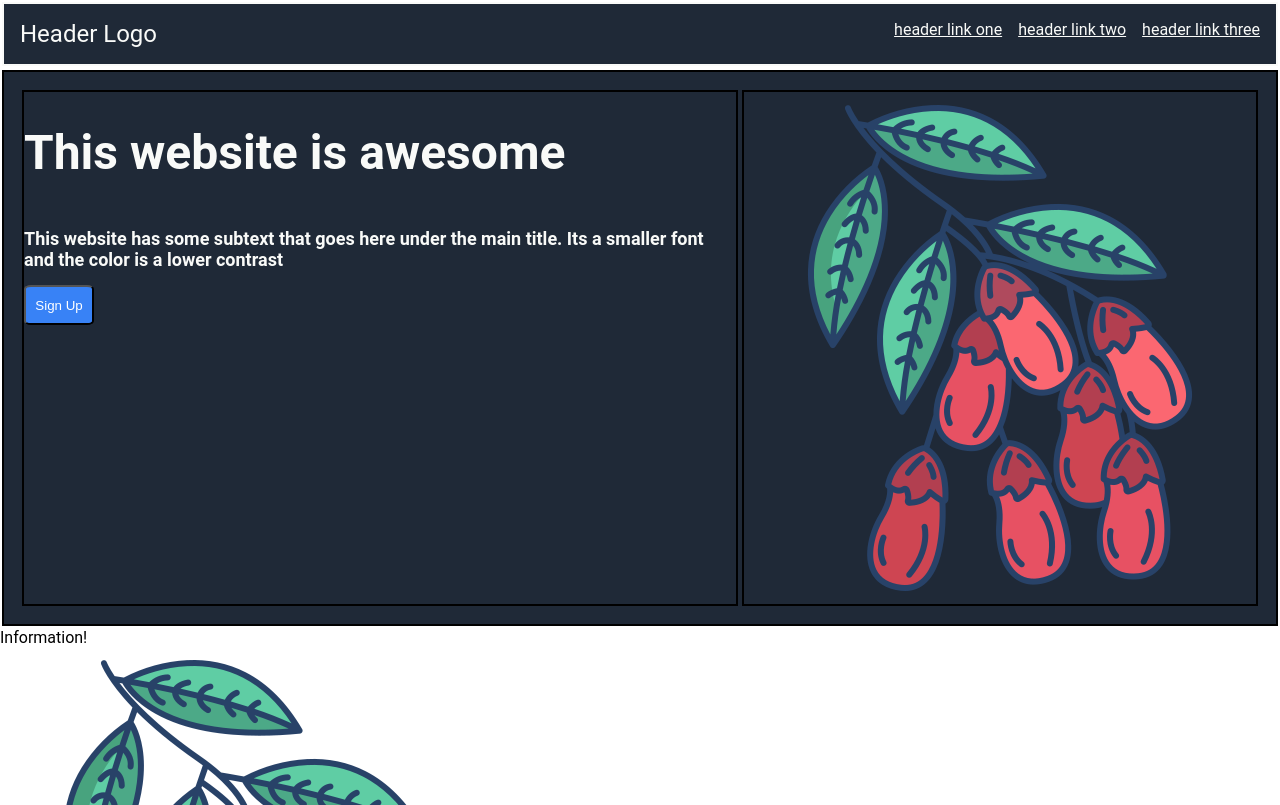
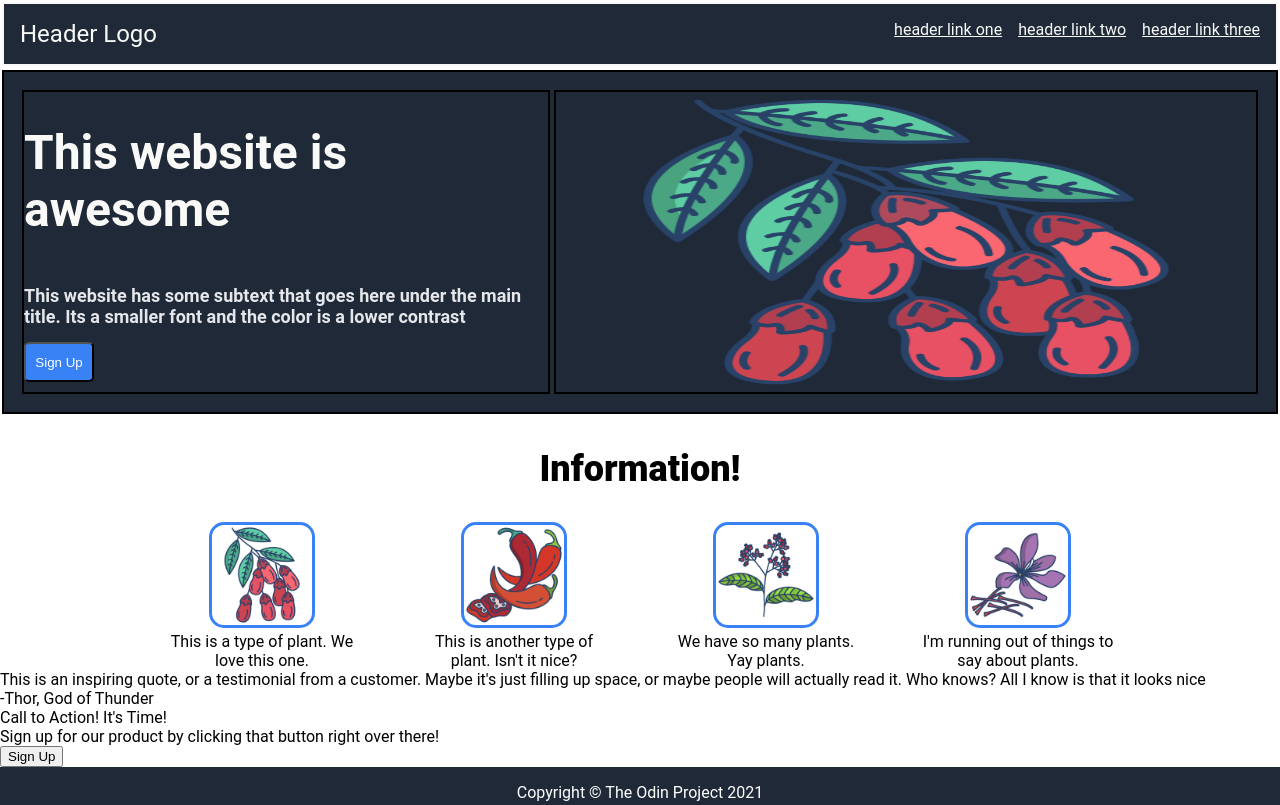
Before and after one commit to amk6451/landing_page, a plain HTML site: page index.html in a window 1280 px wide. Shown: the top 805 px of the page. Drawn offline with Linux system fonts and the light colour scheme.

Commit message:
Add random information section and reformatting pictures

```diff
--- a/index.html
+++ b/index.html
@@ -9,10 +9,9 @@
   </head>
   <body>
     <div class="header">
-
           <div class="logo">Header Logo
           </div>
-          <ul class="links noSelect">
+          <ul class="links">
             <li><a href="google.com">header link one</a></li>
             <li><a href="google.com">header link two</a></li>
             <li><a href="google.com">header link three</a></li>
@@ -33,7 +32,7 @@
 
 
     <div class="middle-section">
-        <div class="random-info">Information!</div>
+        <div class="information-header">Information!</div>
 
         <div class="container">
           <div class="info">
--- a/style.css
+++ b/style.css
@@ -54,14 +54,21 @@ display: flex;
 margin: 4px;
 outline: 2px solid;
 }
+
+
+.header-picture-portion img{
+
+    width: 700px;
+    height: 300px;
+}
+
 h1{
-font-size: 48px;
+font-size:48px;
 color: #F9FAF8;
-
 }
 h2{
 font-size: 18px;
-color: #F9FAF8;
+color: #E5E7EB;
 }
 .signup{
 width: 70px;
@@ -70,6 +77,34 @@ border-radius: 10%;
 background-color: #3882F6;
 color: white;
 }
+
+.middle-section{
+text-align: center;
+
+}
+
+.information-header{
+    font-size: 36px;
+    font-weight: 900;
+    margin-top: 32px;
+    margin-bottom: 32px;
+}
+
+.container {
+    display: flex;
+    justify-content: center;
+    gap: 52px;
+  }
+
+  .info {
+    max-width: 200px;
+  }
+  .info img {
+    width: 100px;
+    height: 100px;
+    border: 3px solid #3882F6;
+    border-radius: 15px;
+  }
 .footer{
     display: flex;
     justify-content: center;
```
